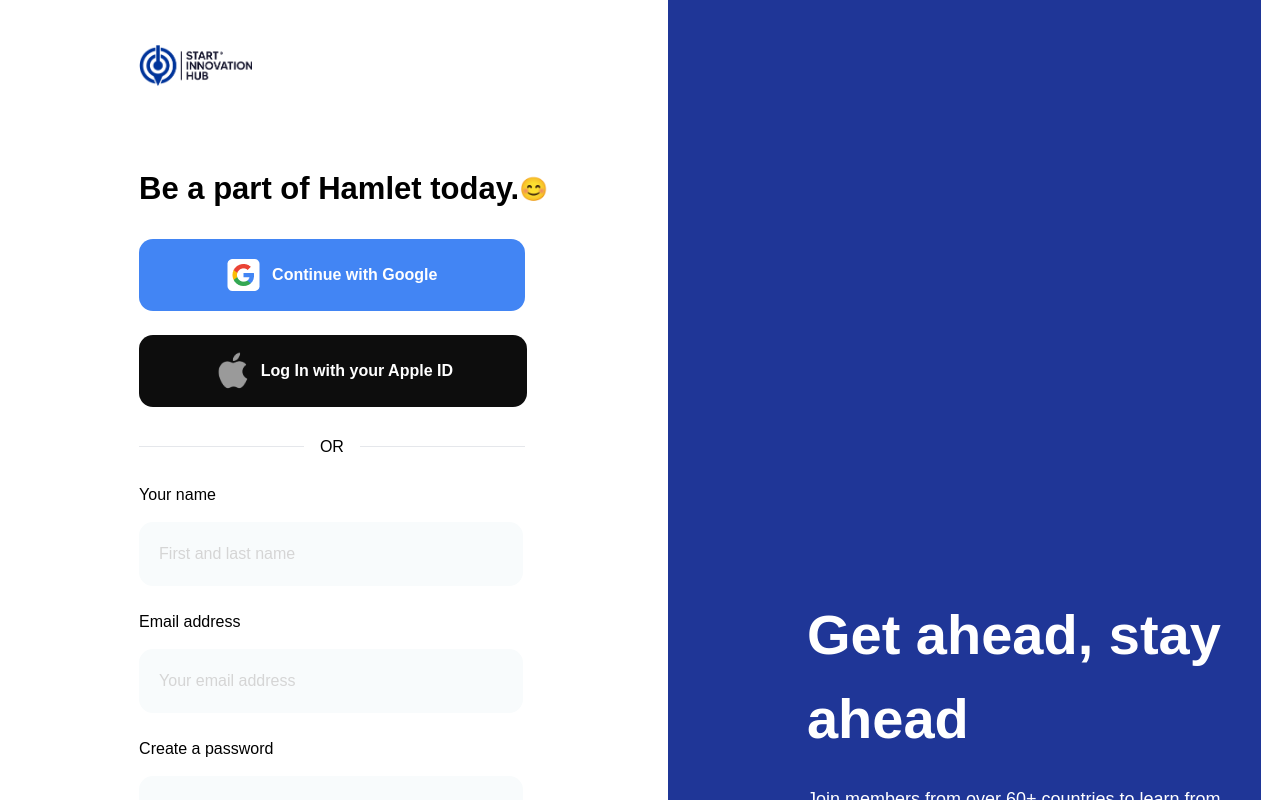
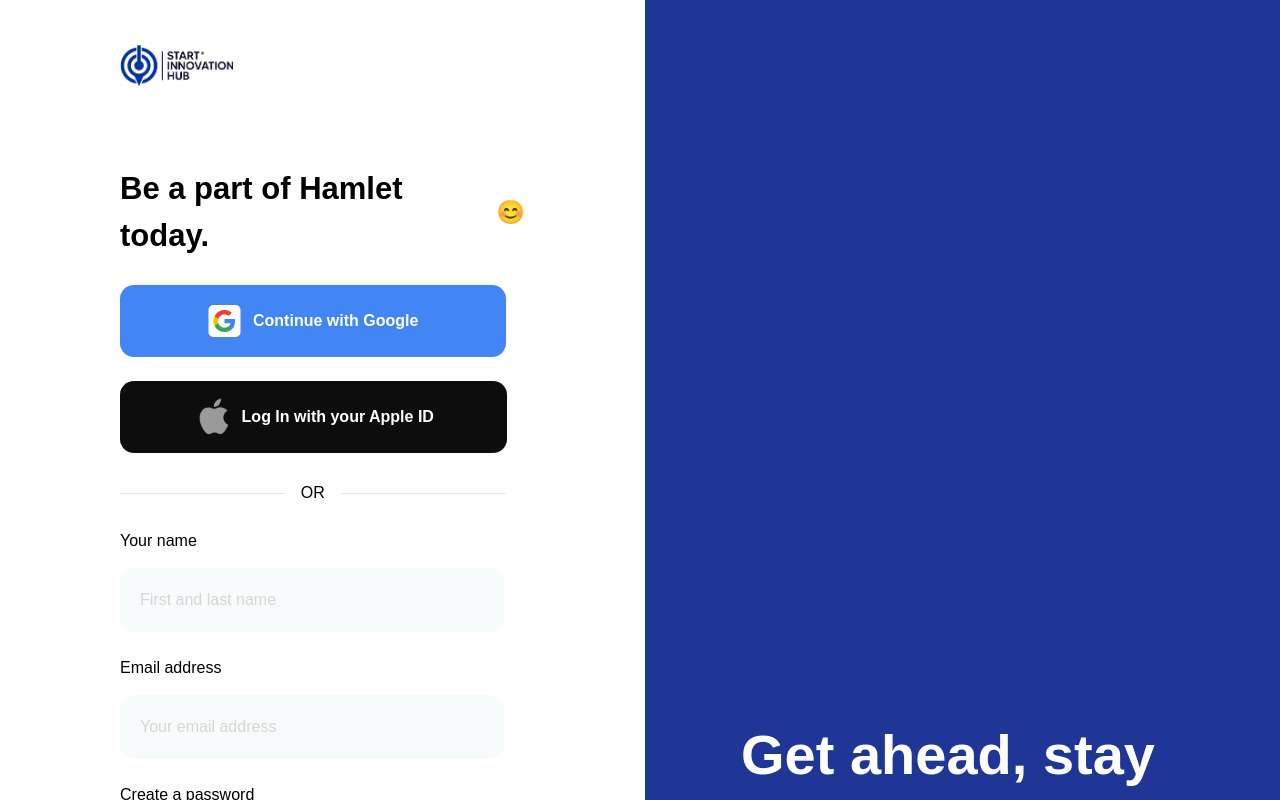
Before and after one commit to jibola2588/hamlet-frontend-repo, a React (Vite) app: page /signup in a window 1280 px wide. Shown: the top 800 px of the page. Built offline with nearby package versions, Linux system fonts and the light colour scheme; a web font is replaced by a local one.

Commit message:
changed to quickinfo

```diff
--- a/src/components/signup/SignUpPage.jsx
+++ b/src/components/signup/SignUpPage.jsx
@@ -1,11 +1,13 @@
 import { SignUpForm } from "./form";
-import { SignUpInfo } from "./info";
+// import { SignUpInfo } from "./info";
+import QuickInfo from "../signIn/QuickInfo";
 
 export const SignUpPage = () => {
     return (
         <div className="flex font-[circular std] md:justify-center">
             <SignUpForm />
-            <SignUpInfo />
+            {/* <SignUpInfo /> */}
+            <QuickInfo bgColor={"bg-[#1f3697]"} />
         </div>
     )
 }
```
